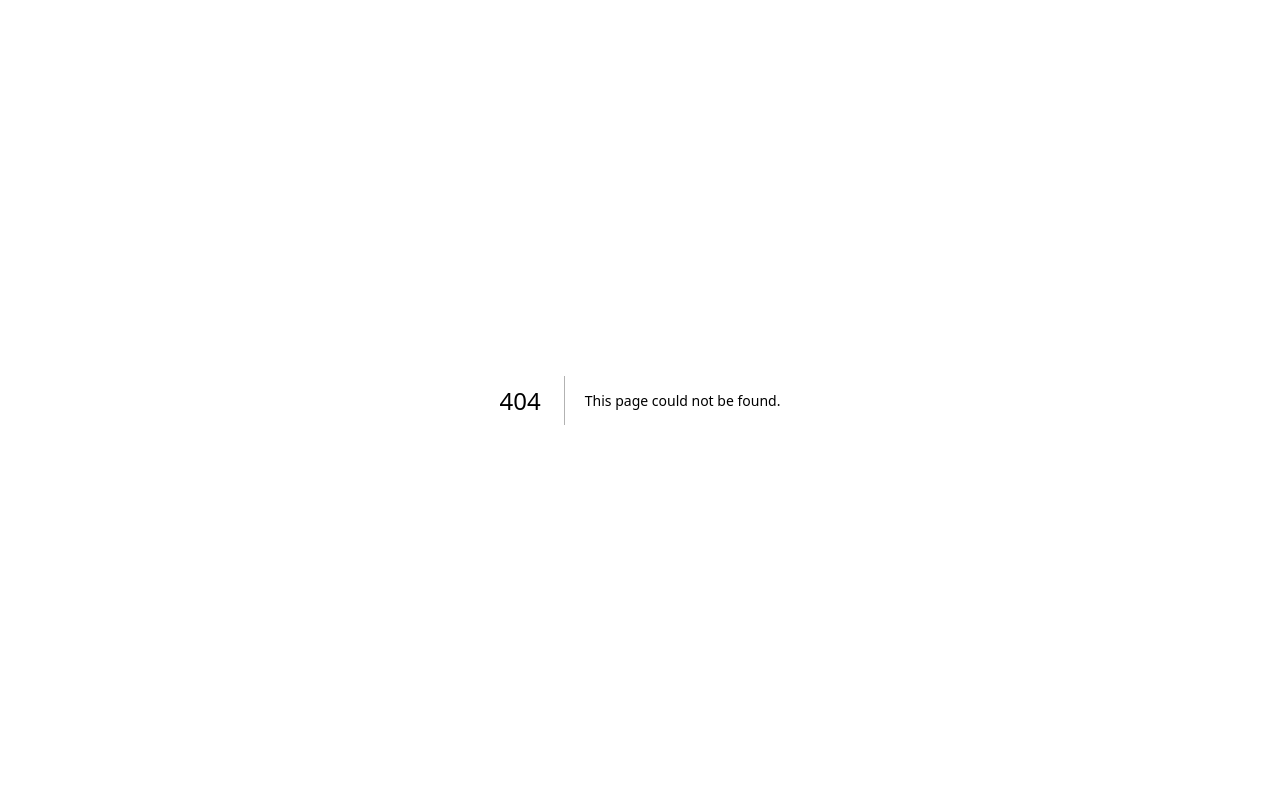
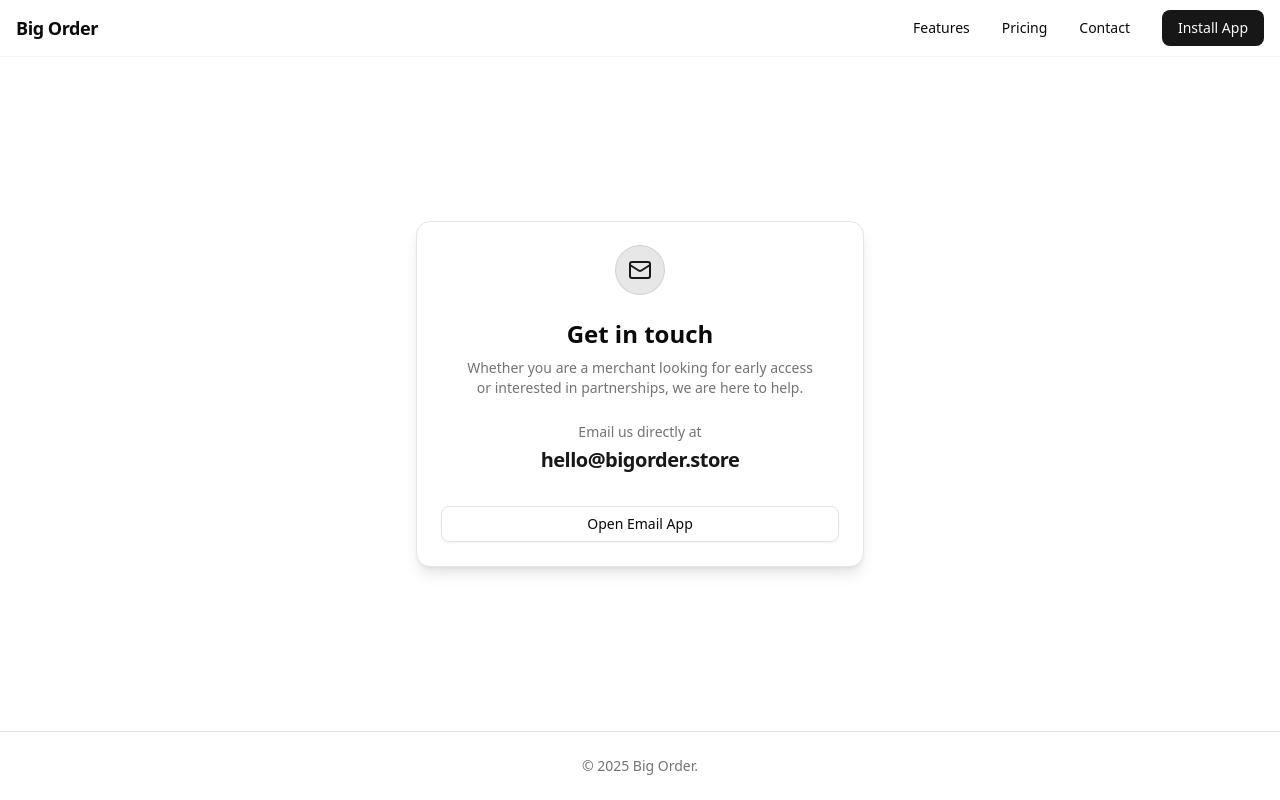
Before and after one commit to RyanLurn/big-order, a Next.js app in the folder apps/brand/: page /contact in a window 1280 px wide. Before the commit this address had no page. Built offline with nearby package versions, Linux system fonts and the light colour scheme.

Commit message:
feat(brand/ui): Contact page

```diff
--- /dev/null
+++ b/apps/brand/src/app/contact/page.tsx
@@ -0,0 +1,63 @@
+import { Mail } from "lucide-react";
+import Link from "next/link";
+
+import {
+  CardDescription,
+  CardContent,
+  CardHeader,
+  CardTitle,
+  Card,
+} from "@/components/ui/card";
+import { Button } from "@/components/ui/button";
+import { Navbar } from "@/components/navbar";
+
+export default function ContactPage() {
+  return (
+    <div className="flex min-h-screen flex-col bg-background">
+      <Navbar />
+      <main className="flex flex-1 flex-col items-center justify-center p-4">
+        <div className="container max-w-md">
+          <Card className="border-border shadow-lg">
+            <CardHeader className="text-center">
+              <div className="mx-auto mb-4 flex size-12 items-center justify-center rounded-full bg-primary/10 ring-1 ring-primary/20">
+                <Mail className="size-6 text-primary" />
+              </div>
+              <CardTitle className="text-2xl">Get in touch</CardTitle>
+              <CardDescription className="text-balance">
+                Whether you are a merchant looking for early access or
+                interested in partnerships, we are here to help.
+              </CardDescription>
+            </CardHeader>
+            <CardContent className="flex flex-col items-center gap-4 text-center">
+              <div className="space-y-1">
+                <p className="text-sm font-medium text-muted-foreground">
+                  Email us directly at
+                </p>
+                <Link
+                  className="block text-xl font-semibold tracking-tight text-primary hover:underline"
+                  href="mailto:hello@bigorder.store"
+                >
+                  hello@bigorder.store
+                </Link>
+              </div>
+
+              <div className="mt-4 w-full">
+                <Button className="w-full" variant="outline" asChild>
+                  <Link href="mailto:hello@bigorder.store">Open Email App</Link>
+                </Button>
+              </div>
+            </CardContent>
+          </Card>
+        </div>
+      </main>
+
+      <footer className="border-t py-6">
+        <div className="container mx-auto flex justify-center px-4">
+          <p className="text-center text-sm text-muted-foreground">
+            © 2025 Big Order.
+          </p>
+        </div>
+      </footer>
+    </div>
+  );
+}
--- a/apps/brand/src/components/navbar.tsx
+++ b/apps/brand/src/components/navbar.tsx
@@ -19,6 +19,9 @@ function Navbar() {
             <Button variant="ghost" asChild>
               <Link href="#pricing">Pricing</Link>
             </Button>
+            <Button variant="ghost" asChild>
+              <Link href="/contact">Contact</Link>
+            </Button>
             <Button className="ml-4" asChild>
               <Link href="https://login.bigcommerce.com">Install App</Link>
             </Button>
```
